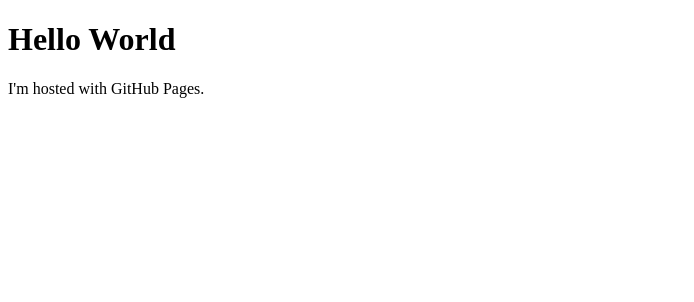
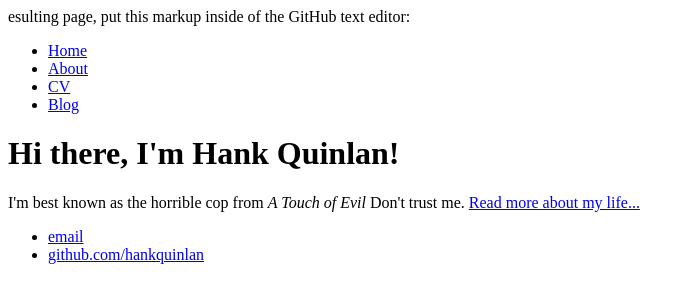
Before and after one commit to anatoliigalimov/anatoliigalimov.github.io, a plain HTML site: page index.html in a window 1280 px wide. Shown: the whole page, without its empty margins (0-694 px from the left). Drawn offline with Linux system fonts and the light colour scheme.

Commit message:
Update index.html

```diff
--- a/index.html
+++ b/index.html
@@ -1,7 +1,30 @@
+esulting page, put this markup inside of the GitHub text editor:
+
 <!DOCTYPE html>
 <html>
-<body>
-<h1>Hello World</h1>
-<p>I'm hosted with GitHub Pages.</p>
-</body>
+	<head>
+		<title>Hank Quinlan, Horrible Cop</title>
+	</head>
+	<body>
+		<nav>
+    		<ul>
+        		<li><a href="/">Home</a></li>
+	        	<li><a href="/about">About</a></li>
+        		<li><a href="/cv">CV</a></li>
+        		<li><a href="/blog">Blog</a></li>
+    		</ul>
+		</nav>
+		<div class="container">
+    		<div class="blurb">
+        		<h1>Hi there, I'm Hank Quinlan!</h1>
+				<p>I'm best known as the horrible cop from <em>A Touch of Evil</em> Don't trust me. <a href="/about">Read more about my life...</a></p>
+    		</div><!-- /.blurb -->
+		</div><!-- /.container -->
+		<footer>
+    		<ul>
+        		<li><a href="mailto:hankquinlanhub@gmail.com">email</a></li>
+        		<li><a href="https://github.com/hankquinlan">github.com/hankquinlan</a></li>
+			</ul>
+		</footer>
+	</body>
 </html>
```
